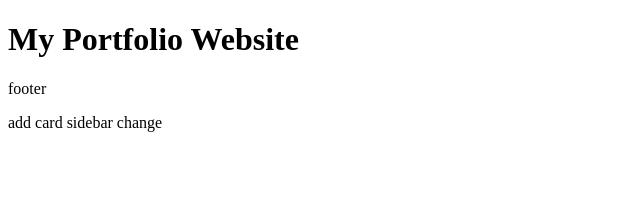
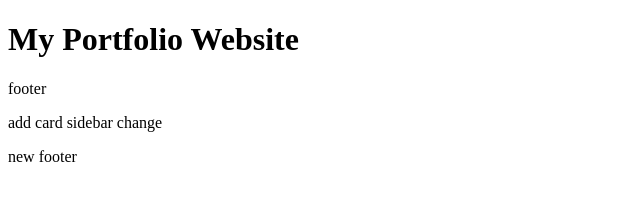
Before and after one commit to jayeshchoudhary/github-learn-v1, a website: page index.html in a window 1280 px wide. Shown: the full height of the page, 0-640 px from the left. Drawn offline with Linux system fonts and the light colour scheme.

Commit message:
add new footer

```diff
--- a/index.html
+++ b/index.html
@@ -12,5 +12,6 @@
         <p>footer</p>
 
         <p>add card sidebar change</p>
+        <p>new footer</p>
     </body>
 </html>
```
